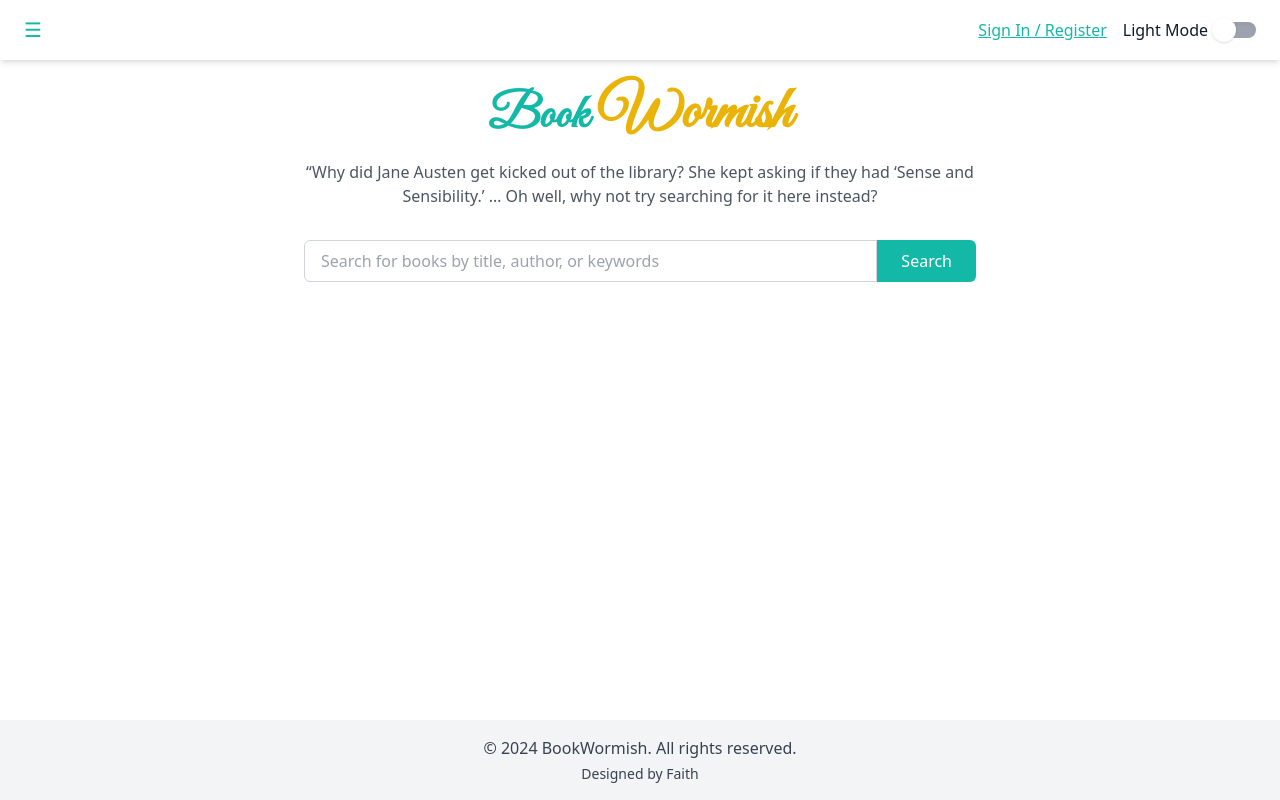
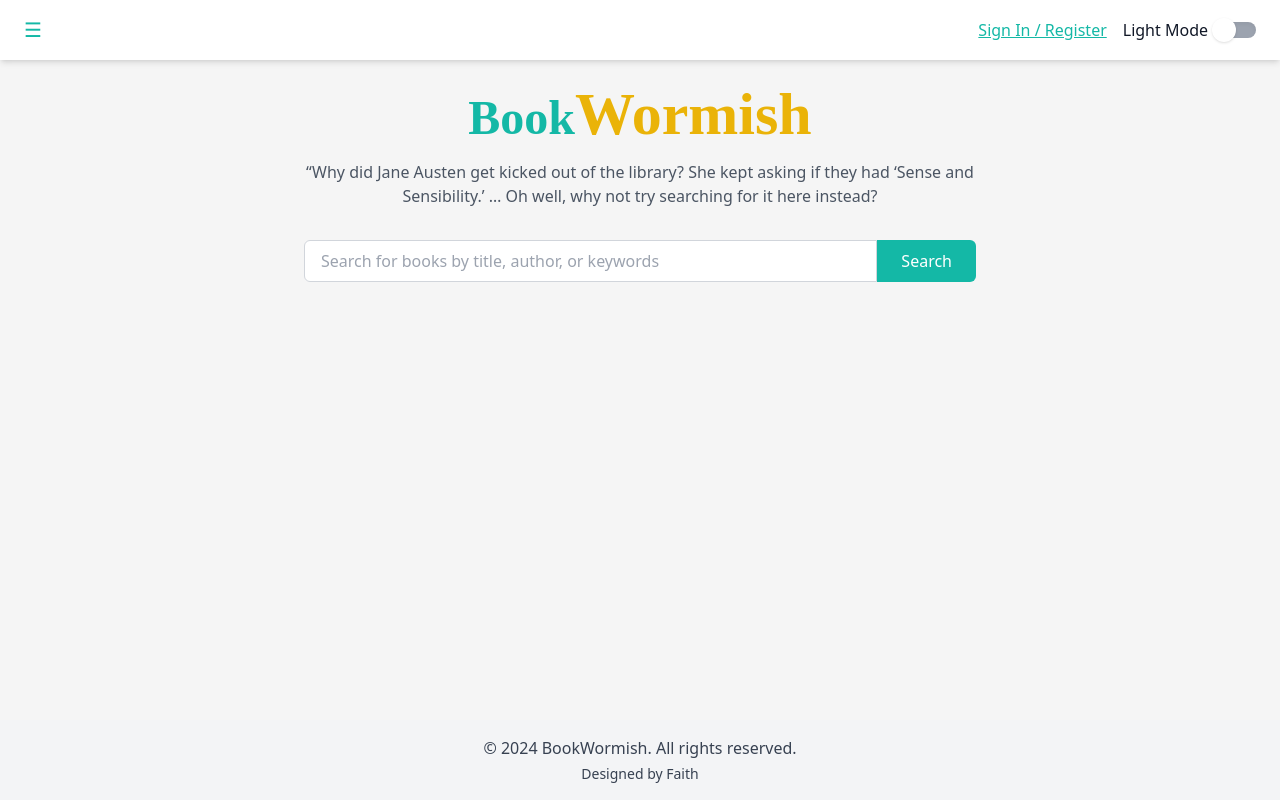
Before and after one commit to NgaruiyaFaith/BookWormish_app, a React (Vite) app in the folder BookWormish_app/: page / in a window 1280 px wide. Built offline with nearby package versions, Linux system fonts and the light colour scheme.

Commit message:
aligned bookcards and changed background color to dark gray

```diff
--- a/BookWormish_app/src/App.jsx
+++ b/BookWormish_app/src/App.jsx
@@ -90,7 +90,11 @@ function App() {
 
   return (
     <Router>
-      <div className={`min-h-screen flex flex-col ${darkMode ? 'bg-gray-800 text-white' : 'bg-white text-gray-900'}`} id="root">
+      <div
+        // Changed the background color to soft gray for a cleaner and more contrasting look
+        className={`min-h-screen flex flex-col ${darkMode ? 'bg-gray-800 text-white' : 'bg-softGray text-gray-900'}`}
+        id="root"
+      >
         <Header darkMode={darkMode} toggleDarkMode={toggleDarkMode} />
         <div className="container mx-auto px-4 pt-6 flex-1">
           <Title />
--- a/BookWormish_app/src/components/BookCard.jsx
+++ b/BookWormish_app/src/components/BookCard.jsx
@@ -20,7 +20,7 @@ const BookCard = ({ book, onBookSelect }) => {
 
   return (
     <div
-      className="flex items-start bg-white dark:bg-gray-700 border border-gray-300 rounded-lg p-4 hover:bg-gray-50 dark:hover:bg-gray-600 transition-colors duration-300 cursor-pointer max-w-3xl mx-auto"
+      className="flex items-start bg-white dark:bg-gray-700 border border-gray-300 rounded-lg p-4 hover:bg-gray-50 dark:hover:bg-gray-600 transition-colors duration-300 cursor-pointer mb-6 w-full"
       onClick={handleClick}
     >
       <img
@@ -28,9 +28,8 @@ const BookCard = ({ book, onBookSelect }) => {
         alt={book.title || 'No Title Available'}
         className="w-24 h-36 object-cover rounded-md mr-4"
       />
-      <div className="flex flex-col justify-between flex-1">
-        <div>
-          <h2 className="text-md font-semibold text-gray-800 dark:text-gray-200 mb-1">
+      <div className="flex-1 overflow-hidden">
+        <h2 className="text-lg font-semibold text-gray-800 dark:text-gray-200 mb-1 overflow-hidden text-ellipsis whitespace-nowrap">
           {/* Use Link to navigate and pass book data */}
           {book && book.key ? (
             <Link
@@ -44,12 +43,10 @@ const BookCard = ({ book, onBookSelect }) => {
             'No Title Available'
           )}
         </h2>
-          <p className="text-sm text-gray-600 dark:text-gray-400 mb-2">
+        <p className="text-sm text-gray-600 dark:text-gray-400 mb-2 overflow-hidden text-ellipsis whitespace-nowrap">
           {book.author_name ? book.author_name.join(', ') : 'Unknown Author'}
         </p>
-        </div>
-        {/* Book details in a horizontal layout */}
-        <div className="flex items-center text-sm text-gray-600 dark:text-gray-400 space-x-4 mt-4">
+        <div className="flex items-center text-sm text-gray-600 dark:text-gray-400 space-x-4 mt-2 overflow-hidden">
           <p><strong>Year:</strong> {book.first_publish_year || 'N/A'}</p>
           <p><strong>Language:</strong> {book.language ? book.language[0] : 'Unknown'}</p>
           <p><strong>Format:</strong> {book.format ? book.format[0] : 'Unknown'}</p>
--- a/BookWormish_app/src/components/Title.jsx
+++ b/BookWormish_app/src/components/Title.jsx
@@ -1,4 +1,3 @@
-// src/components/Title.jsx
 import React from 'react';
 
 const Title = () => {
@@ -6,10 +5,12 @@ const Title = () => {
     <div className="text-center mb-8">
       <h1 className="text-4xl md:text-5xl font-bold">
         {/* Apply the imported font here */}
-        <span className="text-teal-500 font-playfair animate-swing" style={{ fontFamily: 'Great Vibes, cursive' }}>
+        <span className="text-teal-500 font-playfair animate-swing" style={{ fontFamily: 'Playfair Display, serif' }}>
           Book
         </span>
-        <span className="text-yellow-500 text-5xl md:text-6xl" style={{ fontFamily: 'Great Vibes, cursive' }}> Wormish</span>
+        <span className="text-yellow-500 text-5xl md:text-6xl" style={{ fontFamily: 'Playfair Display, serif' }}>
+          Wormish
+        </span>
       </h1>
       <p className="text-sm md:text-base text-gray-600 dark:text-gray-300 mt-4 max-w-2xl mx-auto leading-relaxed">
         “Why did Jane Austen get kicked out of the library? She kept asking if they had ‘Sense and Sensibility.’ … Oh well, why not try searching for it here instead?
--- a/BookWormish_app/tailwind.config.js
+++ b/BookWormish_app/tailwind.config.js
@@ -7,7 +7,7 @@ module.exports = {
   theme: {
     extend: {
       fontFamily: {
-        cursive: ['Great Vibes', 'cursive'],
+        playfair: ['Playfair Display', 'cursive'],
       },
       keyframes: {
         swing: {
@@ -20,7 +20,7 @@ module.exports = {
         swing: 'swing 2s ease-in-out infinite',
       },
       colors: {
-        softTeal: '#a0d8d3', // Add your desired soft teal color here
+        softGray: '#f5f5f5', // Adding a soft gray color
       },
     },
   },
```
Lines whose indentation alone changed are shown as unchanged.
